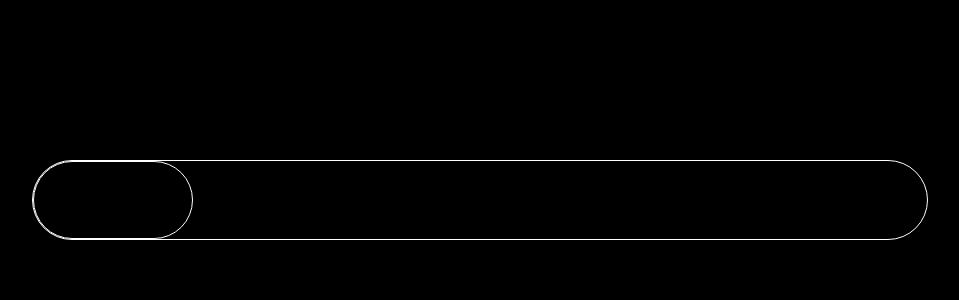
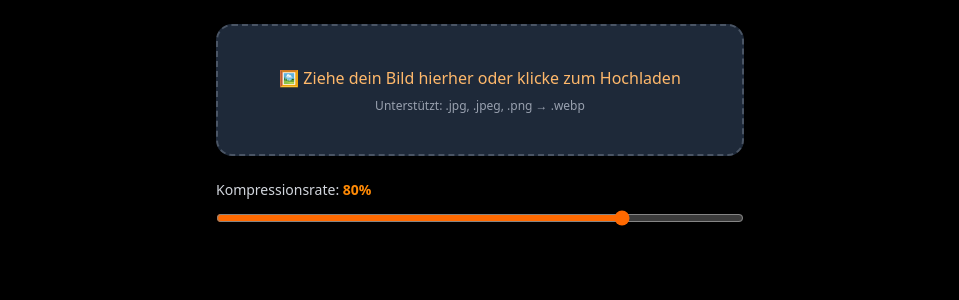
Before and after one commit to Bummfang/cvconverter, a React (Vite) app: page / in a window 1280 px wide. Shown: the top 300 px of the page, without its empty margins (160-1119 px from the left). Built offline with nearby package versions, Linux system fonts and the light colour scheme.

Commit message:
implementation of prototype

```diff
--- a/package.json
+++ b/package.json
@@ -11,8 +11,11 @@
   },
   "dependencies": {
     "@tailwindcss/vite": "^4.1.5",
+    "browser-image-compression": "^2.0.2",
+    "framer-motion": "^12.10.0",
     "react": "^19.1.0",
     "react-dom": "^19.1.0",
+    "react-dropzone": "^14.3.8",
     "tailwindcss": "^4.1.5"
   },
   "devDependencies": {
--- a/src/components/program/App.tsx
+++ b/src/components/program/App.tsx
@@ -1,14 +1,118 @@
-function Program() {
-  // Set-ExecutionPolicy RemoteSigned -Scope CurrentUser     -> script for npm
+import { useState } from 'react';
+import { motion, AnimatePresence } from 'framer-motion';
+import imageCompression from 'browser-image-compression';
+import { useDropzone } from 'react-dropzone';
+
+
+export default function ImageConverter() {
+  const [quality, setQuality] = useState(80);
+  const [convertedURL, setConvertedURL] = useState<string | null>(null);
+  const [isLoading, setIsLoading] = useState(false);
+
+  const onDrop = async (acceptedFiles: File[]) => {
+    const file = acceptedFiles[0];
+    if (!file) return;
+
+    const options = {
+      maxSizeMB: 5,
+      maxWidthOrHeight: 1920,
+      useWebWorker: true,
+      fileType: 'image/webp',
+      initialQuality: quality / 100,
+    };
+
+    try {
+      setIsLoading(true);
+      const compressedFile = await imageCompression(file, options);
+      const url = URL.createObjectURL(compressedFile);
+      setConvertedURL(url);
+    } catch (err) {
+      console.error('Fehler beim Komprimieren:', err);
+    } finally {
+      setIsLoading(false);
+    }
+  };
+
+  const { getRootProps, getInputProps, isDragActive } = useDropzone({
+    onDrop,
+    accept: { 'image/*': ['.jpg', '.jpeg', '.png'] },
+  });
+
   return (
-    <>
-      <div className="w-full h-screen bg-black flex justify-center text-white">
-        <div className="w-[70%] h-20 rounded-full flex flex-col justify-between border-grey border mt-[10rem]">
-          <div className="w-[10rem] h-[5rem] border rounded-full"></div>
-          <div ></div>
-        </div>
+    <div className='w-full h-screen bg-black'>
+    <motion.div
+      initial={{ opacity: 0, y: 20 }}
+      animate={{ opacity: 1, y: 0 }}
+      transition={{ duration: 0.4 }}
+      className="p-6 max-w-xl mx-auto  text-white"
+    >
+      <motion.div
+        {...getRootProps({ refKey: 'ref' })}
+        whileHover={{ scale: 1.02 }}
+        whileTap={{ scale: 0.98 }}
+        className={`border-2 border-dashed rounded-2xl p-10 text-center transition-all duration-300 cursor-pointer ${isDragActive
+            ? 'border-orange-400 bg-orange-900/20'
+            : 'border-gray-600 bg-gray-800 hover:bg-gray-700/50'
+          }`}
+      >
+        <input {...getInputProps()} />
+        <p className="text-orange-300 font-medium">
+          {isDragActive ? '📂 Datei hier ablegen …' : '🖼️ Ziehe dein Bild hierher oder klicke zum Hochladen'}
+        </p>
+        <p className="text-xs text-gray-400 mt-2">Unterstützt: .jpg, .jpeg, .png → .webp</p>
+      </motion.div>
+
+      <div className="mt-6">
+        <label className="block text-sm font-medium text-gray-300 mb-2">
+          Kompressionsrate: <span className="font-bold text-orange-400">{quality}%</span>
+        </label>
+        <motion.input
+          type="range"
+          min="10"
+          max="100"
+          value={quality}
+          onChange={(e) => setQuality(Number(e.target.value))}
+          whileHover={{ scale: 1.01 }}
+          className="w-full accent-orange-500"
+        />
       </div>
-    </>
-  )
+
+      <AnimatePresence>
+        {isLoading && (
+          <motion.div
+            key="loader"
+            initial={{ opacity: 0 }}
+            animate={{ opacity: 1 }}
+            exit={{ opacity: 0 }}
+            className="mt-6 text-center text-sm text-gray-400"
+          >
+            ⏳ Bild wird konvertiert …
+          </motion.div>
+        )}
+      </AnimatePresence>
+
+      <AnimatePresence>
+        {convertedURL && !isLoading && (
+          <motion.div
+            key="result"
+            initial={{ opacity: 0, y: 10 }}
+            animate={{ opacity: 1, y: 0 }}
+            exit={{ opacity: 0, y: 10 }}
+            transition={{ duration: 0.3 }}
+            className="mt-6 text-center"
+          >
+            <p className="text-orange-400 font-semibold">✅ Bild erfolgreich konvertiert!</p>
+            <a
+              href={convertedURL}
+              download="converted.webp"
+              className="mt-3 inline-block bg-orange-500 hover:bg-orange-600 transition-colors text-white font-semibold py-2 px-5 rounded-xl shadow-lg"
+            >
+              WebP herunterladen
+            </a>
+          </motion.div>
+        )}
+      </AnimatePresence>
+    </motion.div>
+    </div>
+  );
 }
-export default Program;
```
Also changed, not shown: 1 other file (tests, documents, lock files or other folders).
